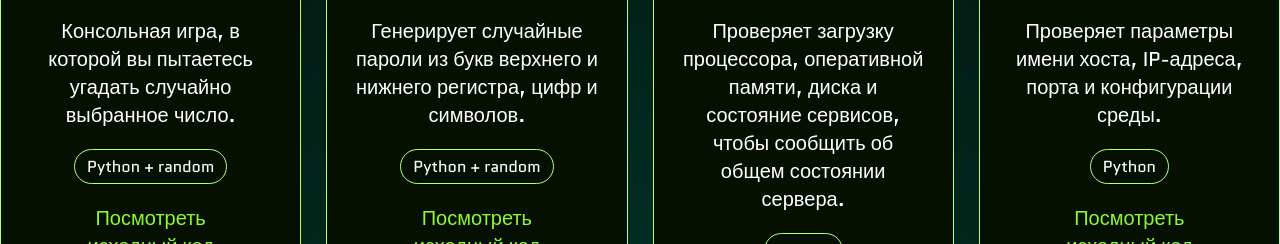
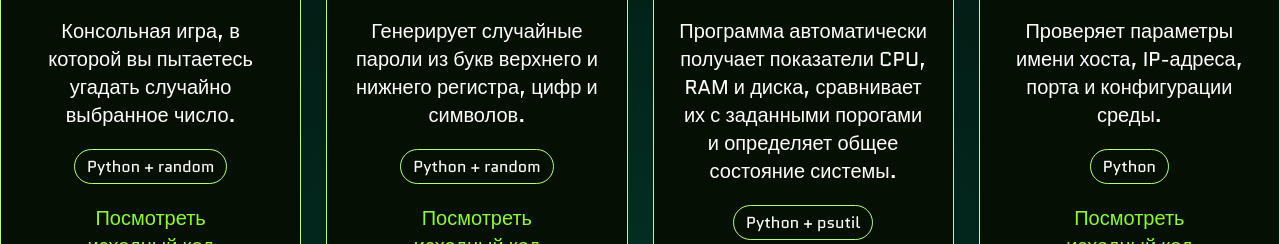
Before and after one commit to za1xht0/python-playground, a plain HTML site: page docs/index.html in a window 1280 px wide. Shown: the part 556-800 px from the top of the page. Drawn offline with Linux system fonts and the light colour scheme.

Commit message:
update info about server health checker

```diff
--- a/docs/index.html
+++ b/docs/index.html
@@ -35,8 +35,8 @@
                 </div>
                 <div class="project">
                     <h3>Server Health Checker</h3>
-                    <p>Проверяет загрузку процессора, оперативной памяти, диска и состояние сервисов, чтобы сообщить об общем состоянии сервера.</p>
-                    <p class="technology">Python</p>
+                    <p>Программа автоматически получает показатели CPU, RAM и диска, сравнивает их с заданными порогами и определяет общее состояние системы.</p>
+                    <p class="technology">Python + psutil</p>
                     <a href="https://github.com/za1xht0/python-playground/tree/main/server_health_checker" class="button">Посмотреть исходный код</a>
                 </div>
                 <div class="project">
```
